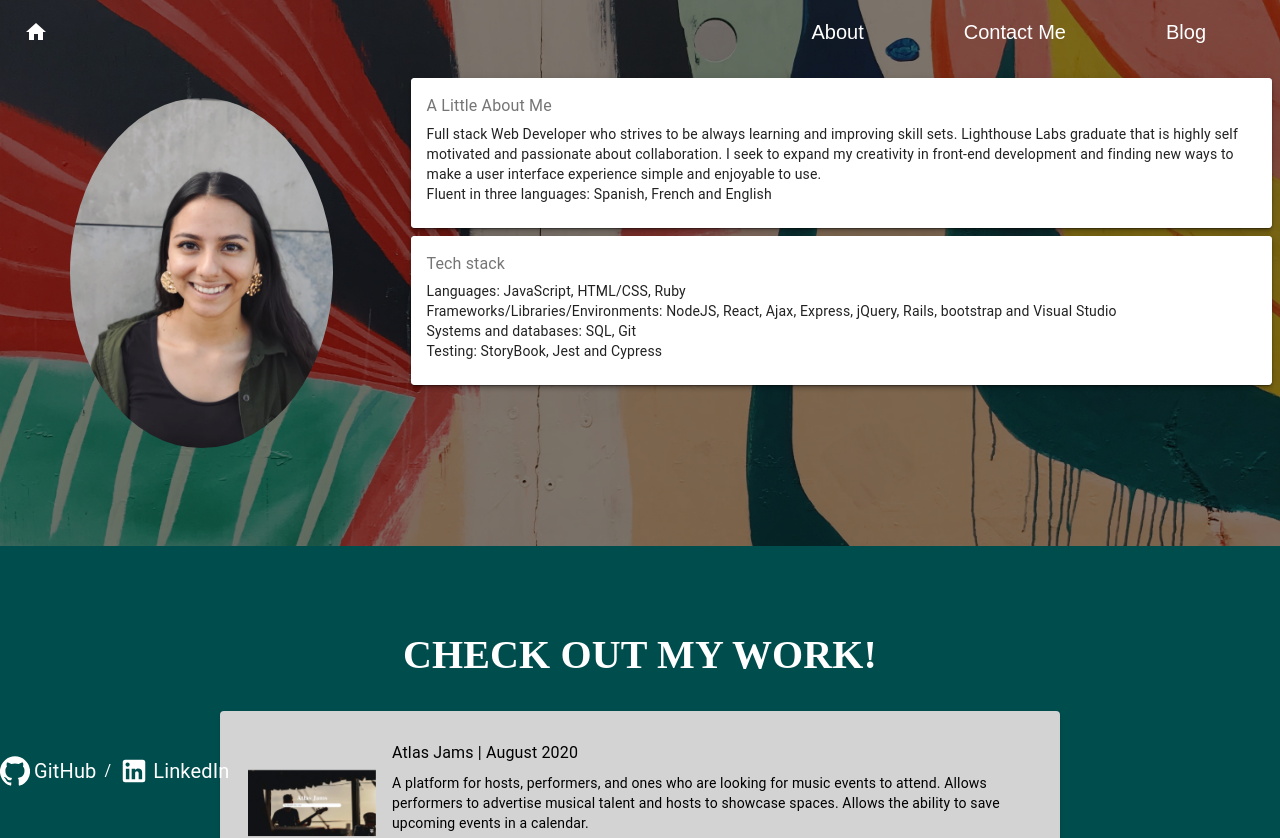
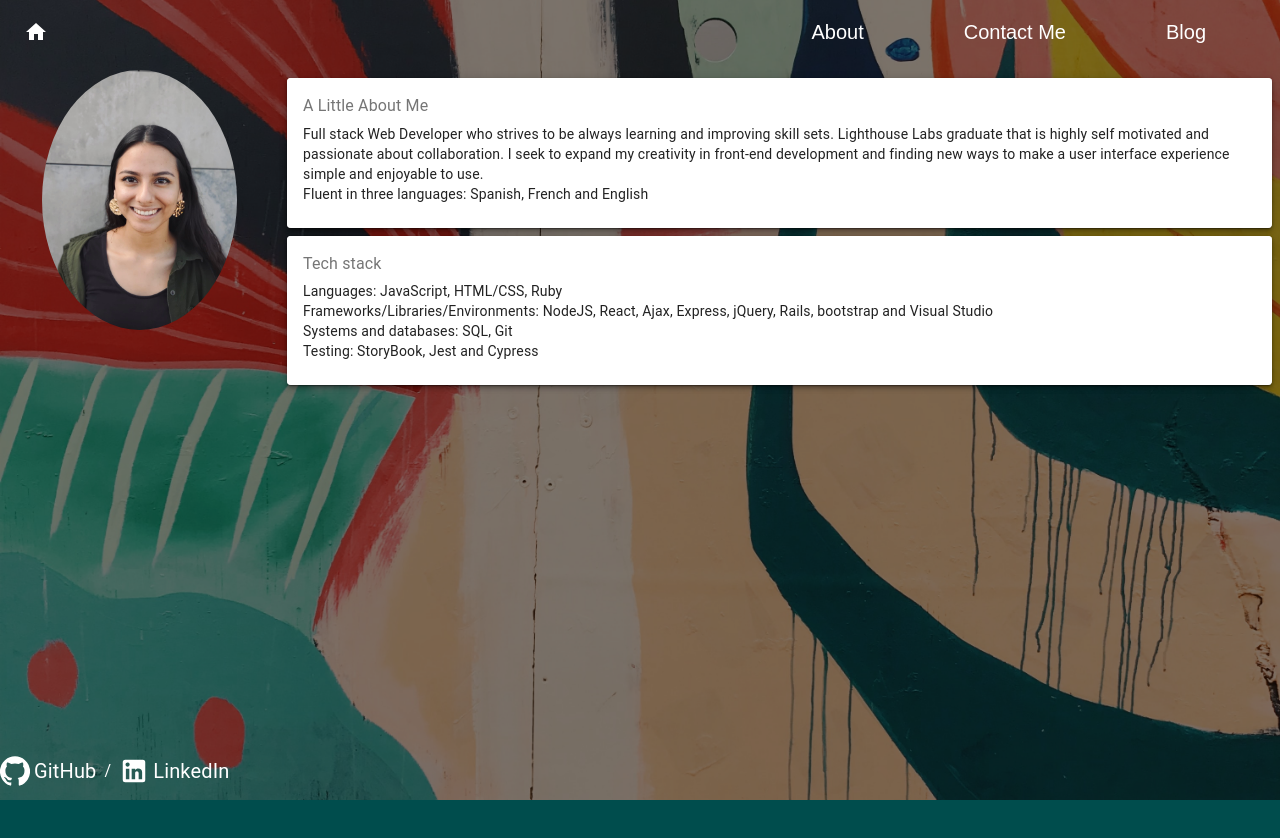
Before and after one commit to jalaynatipantiza/portfolio, a React (Create React App) app: page /about in a window 1280 px wide. Shown: the top 838 px of the page. Built offline with nearby package versions, Linux system fonts and the light colour scheme; a web font is replaced by a local one.

Commit message:
change background size for about page and tried to make photo responsive

```diff
--- a/src/App.js
+++ b/src/App.js
@@ -43,12 +43,12 @@ function App() {
               <Switch location={location}>
                 <Slide left>
                 <Route  exact path="/" component={PhotoIntro} />
-                <Route   path="/about" component={About} />
                 </Slide>
               </Switch>
             </CSSTransition>
           </TransitionGroup>
         )} />
+        <Route   path="/about" component={About} />
         <div className={classes.projects}>
           <h1 style={{color: "white", fontFamily: "initial", margin: "40px 0 0", padding: "40px 0 0 ", fontSize: "40px"}}>CHECK OUT MY WORK!</h1>
           <Route path='/' render={() => projectList} />
--- a/src/components/aboutMe/about.js
+++ b/src/components/aboutMe/about.js
@@ -14,7 +14,7 @@ export default function About() {
   return (
   <React.Fragment>
   <CssBaseline />
-    <div className={classes.aboutProfileImg}>
+    <div className={classes.aboutBackground}>
       <img className={classes.profilePicture} src={img} alt="profilePic"/>
         <div className={classes.root}>
           <Paper elevation={4} className={classes.paper}>
--- a/src/components/aboutMe/aboutStyles.js
+++ b/src/components/aboutMe/aboutStyles.js
@@ -2,15 +2,21 @@ import { makeStyles } from '@material-ui/core/styles';
 
 const useStyles = makeStyles((theme) => ({
   profilePicture: {
-    width: "27em",
-    height: "35em",
+    // verticalAlign: "middle",
+    maxWidth: "50%",
+    maxHeight: "50%",
     borderRadius: "50%",
-    margin: "2em",
+    // width: "27rem",
+    // height: "35rem",
+    // borderRadius: "50%",
+    // margin: "2em",
     padding: "5em 3em 5em 3em;"
   },
-  aboutProfileImg:{
+  aboutBackground:{
    display: "flex",
-   backgroundColor: " rgba(0,0,0,.5)"
+   backgroundColor: " rgba(0,0,0,.5)",
+   height: "100vh",
+
   },
   root: {
     marginTop: "5em"
@@ -21,6 +27,7 @@ const useStyles = makeStyles((theme) => ({
   paper: {
     zIndex: 1,
     position: 'relative',
+    objectFit: "cover",
     margin: theme.spacing(1),
   },
 
```
